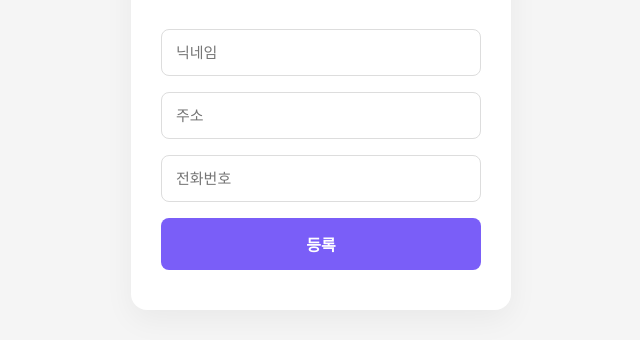
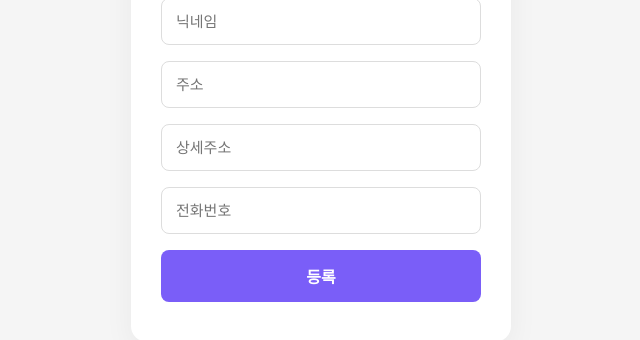
Before and after one commit to JeonChangPyeong/goodsAddr, a website: page public/index.html in a window 1280 px wide. Shown: the part 292-632 px from the top of the page, without its empty margins (319-959 px from the left). Drawn offline with Linux system fonts and the light colour scheme.

Commit message:
Update index.html

```diff
--- a/public/index.html
+++ b/public/index.html
@@ -66,6 +66,7 @@
     <h1>주소 등록</h1>
     <input type="text" id="nickname" placeholder="닉네임" />
     <input type="text" id="address" placeholder="주소" readonly onclick="findAddress()" />
+    <input type="text" id="detailAddress" placeholder="상세주소" />
     <input type="text" id="phone" placeholder="전화번호" />
     <button class="button" onclick="register()">등록</button>
   </div>
```
